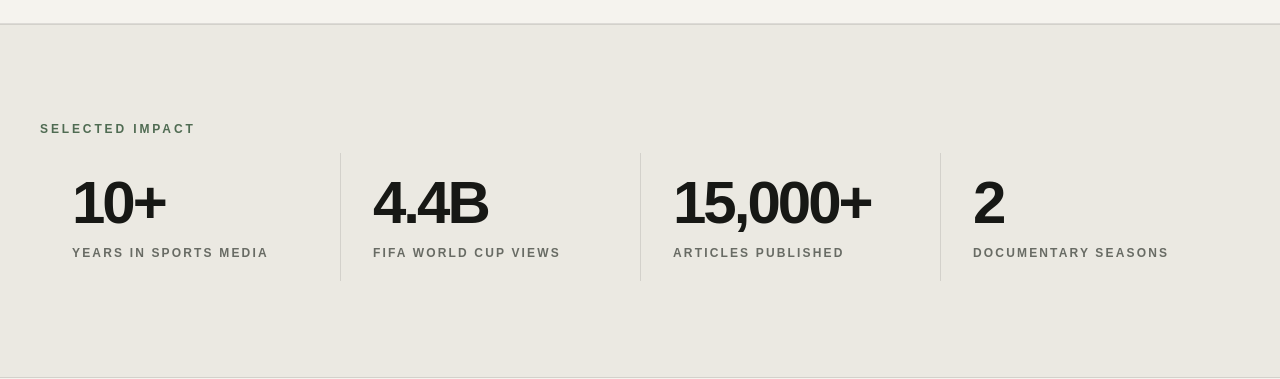
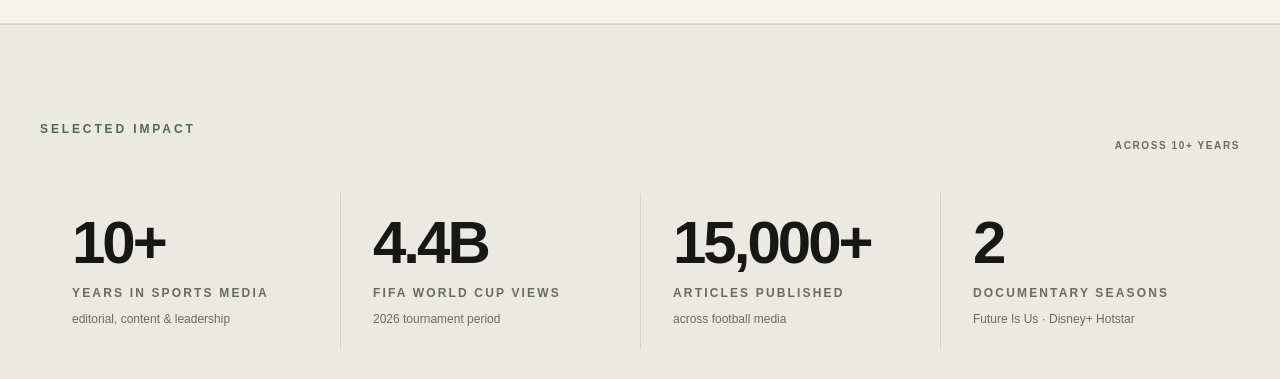
Before and after one commit to AakarshBot/aakars-portfolio-v2, a Next.js app: page / in a window 1280 px wide. Shown: the part 900-1279 px from the top of the page. Built offline with nearby package versions, Linux system fonts and the light colour scheme.

Commit message:
feat: refine impact metrics hierarchy

```diff
--- a/src/components/Impact.tsx
+++ b/src/components/Impact.tsx
@@ -5,12 +5,16 @@ export function Impact() {
   return (
     <section id="impact" className="border-y border-black/10 bg-[var(--surface)]">
       <div className="mx-auto max-w-7xl px-6 py-20 lg:px-10 lg:py-24">
-        <SectionLabel>Selected impact</SectionLabel>
+        <div className="mb-10 flex items-end justify-between gap-6">
+          <SectionLabel>Selected impact</SectionLabel>
+          <span className="hidden text-[10px] font-semibold tracking-[0.16em] text-[var(--muted)] uppercase md:block">Across 10+ years</span>
+        </div>
         <div className="grid grid-cols-2 lg:grid-cols-4">
           {metrics.map((metric, index) => (
             <div key={metric.label} className={`py-5 lg:px-8 ${index > 0 ? "lg:border-l lg:border-black/10" : ""}`}>
               <div className="text-4xl font-semibold tracking-[-0.05em] md:text-6xl">{metric.value}</div>
               <div className="mt-3 text-xs font-semibold tracking-[0.18em] text-[var(--muted)] uppercase">{metric.label}</div>
+              {metric.note && <div className="mt-2 text-xs leading-5 text-[var(--muted)]">{metric.note}</div>}
             </div>
           ))}
         </div>
```
